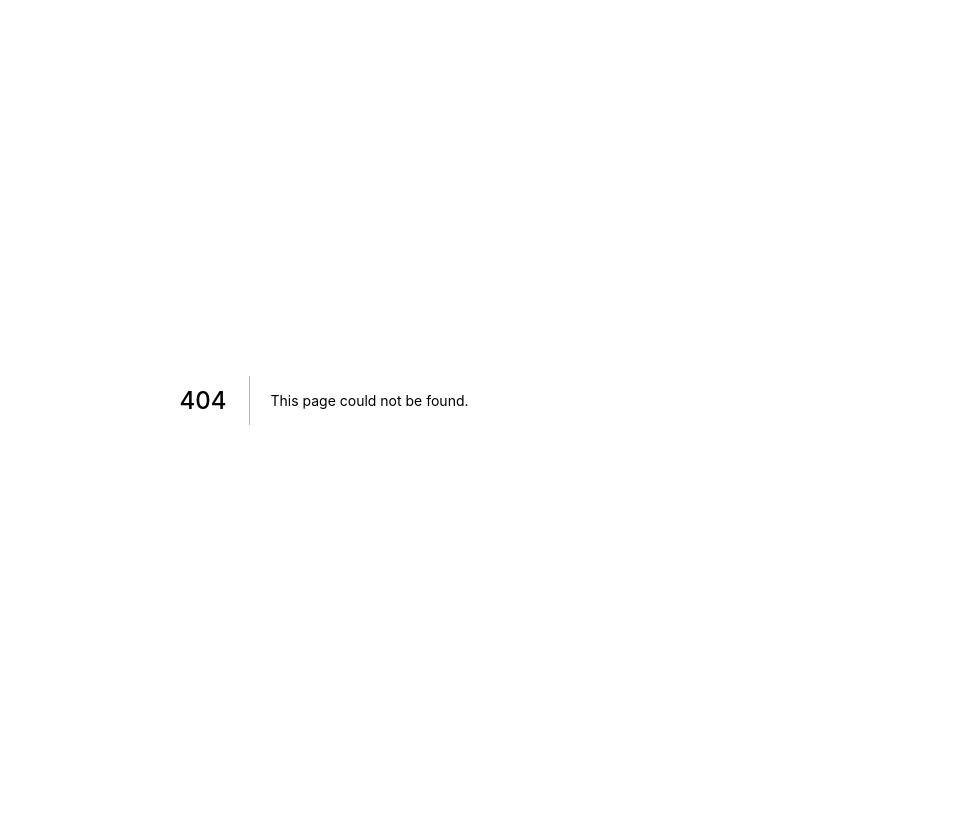
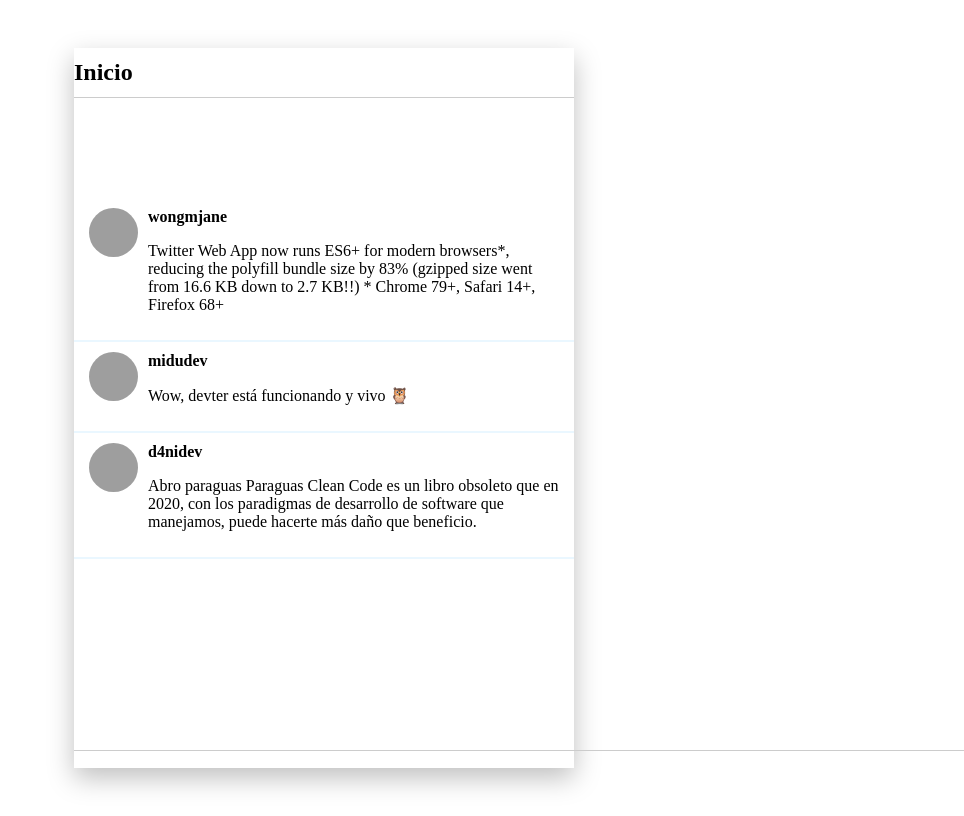
Before and after one commit to edabrito7/devter, a Next.js app: page /home in a window 1280 px wide. Before the commit this address had no page. Shown: the whole page, without its empty margins (316-1280 px from the left). Built offline with nearby package versions, Linux system fonts and the light colour scheme; grey boxes are pictures that could not be loaded.

Commit message:
jsconfig and timeline & api added

```diff
--- a/components/AppLayout/styles.js
+++ b/components/AppLayout/styles.js
@@ -32,6 +32,7 @@ export default css`
                 background #fff;
                 box-shadow: 0 10px 25px rgba(0, 0, 0, 0.25);
                 width: 100%;
+                position: relative;
                 height: 100%;
             }
 
--- /dev/null
+++ b/components/Avatar/index.js
@@ -0,0 +1,14 @@
+import styles from './styles.module.css'
+
+export default function Avatar({alt,src, text}) {
+    return (
+        <div className={styles.container}>
+            <img className={styles.avatar}
+            alt={alt}
+            src={src}
+            title={alt}
+            />
+            {text && <strong>{text }</strong>}
+        </div>
+    )
+}
--- /dev/null
+++ b/components/Avatar/styles.module.css
@@ -0,0 +1,13 @@
+.container {
+    align-items: center;
+    display: flex;
+}
+.avatar {
+    border-radius: 9999px;
+    width: 49px;
+    height: 49px;
+}
+
+.avatar + strong {
+    margin-left: 0.5rem;
+}
--- /dev/null
+++ b/components/devit/index.js
@@ -0,0 +1,30 @@
+import Avatar from 'components/Avatar'
+
+export default function Devit ({avatar, username, message, id}) {
+    return(
+        <>
+        <article>
+            <div>
+                <Avatar src={avatar} alt={username}/>
+            </div>
+            <section>
+                <strong>{username}</strong>
+                <p>{message}</p>
+            </section>
+        </article>
+
+        <style jsx>{`
+
+            div {
+                padding-right: 10px;
+            }
+            article {
+                border-bottom: 2px solid #eaf7ff;
+                    display: flex;
+                    padding: 10px 15px;
+            }
+
+        `}</style>
+        </>
+    )
+}
--- a/firebase/client.js
+++ b/firebase/client.js
@@ -22,7 +22,7 @@ const mapUserFromFirebaseAuthToUser = (user) => {
 };
 export const onAuthStateChanged = (onChange) => {
   return firebase.auth().onAuthStateChanged((user) => {
-    const normalizedUser = mapUserFromFirebaseAuthToUser(user);
+    const normalizedUser = user ? mapUserFromFirebaseAuthToUser(user) : null;
     onChange(normalizedUser);
   });
 };
--- /dev/null
+++ b/jsconfig.json
@@ -0,0 +1,5 @@
+{
+    "compilerOptions": {
+      "baseUrl": "."
+    }
+}
--- /dev/null
+++ b/pages/api/statuses/_home_timeline/index.js
@@ -0,0 +1,39 @@
+const timeline = [
+    {
+      id: "0",
+      avatar:
+        "https://pbs.twimg.com/profile_images/1274822387532328960/feySZs0k_reasonably_small.jpg",
+      username: "wongmjane",
+      message: `Twitter Web App now runs ES6+ for modern browsers*, reducing the polyfill bundle size by 83%
+
+    (gzipped size went from 16.6 KB down to 2.7 KB!!)
+
+    * Chrome 79+, Safari 14+, Firefox 68+`,
+    },
+    {
+      id: "1",
+      avatar:
+        "https://pbs.twimg.com/profile_images/1083714591752941568/Q7LnIANs_reasonably_small.jpg",
+      username: "midudev",
+      message: "Wow, devter está funcionando y vivo 🦉",
+      name: "Miguel Ángel Durán",
+    },
+    {
+      id: "2",
+      username: "d4nidev",
+      name: "Daniel de la Cruz",
+      avatar:
+        "https://pbs.twimg.com/profile_images/1177987137892958208/egsJgx1b_reasonably_small.jpg",
+      message: `Abro paraguas Paraguas
+
+    Clean Code es un libro obsoleto que en 2020, con los paradigmas de desarrollo de software que manejamos, puede hacerte más daño que beneficio.`,
+    },
+  ]
+
+
+export default (req, res) => {
+    res.statusCode = 200;
+    res.setHeader('Context-Type',  'application/json')
+    res.send(JSON.stringify(timeline))
+    res.end()
+}
--- /dev/null
+++ b/pages/home/index.js
@@ -0,0 +1,67 @@
+import {useEffect, useState} from 'react';
+
+import Applayout from 'components/AppLayout'
+import Avatar from 'components/Avatar'
+import Devit from 'components/devit';
+
+export default function HomePage () {
+    const [timeline, setTimeline] = useState([]);
+
+
+    useEffect(() => {
+        fetch('http://localhost:3000/api/statuses/_home_timeline')
+            .then(res => res.json())
+            .then(setTimeline)
+    }, [])
+    return(
+        <>
+            <Applayout>
+                <header>
+                    <h2>Inicio</h2>
+                </header>
+                <section>
+                    {timeline.map((devit) => {
+                        return(
+                            <Devit
+                            key={devit.id}
+                            username={devit.username}
+                            avatar={devit.avatar}
+                            message={devit.message}
+                            id={devit.id}
+                            />
+                        )
+                    })}
+                </section>
+                <nav>
+
+                </nav>
+            </Applayout>
+            <style jsx>{`
+                header {
+                    align-items: center;
+                    display: flex;
+                    height: 49px;
+                    border-bottom: 1px solid #ccc;
+                    position: sticky;
+                    top: 0;
+                    width: 100%;
+                }
+
+
+
+                section {
+                    padding-top: 100px;
+                }
+
+                nav {
+                    bottom: 0;
+                    border-top: 1px solid #ccc;
+                    position: fixed;
+                    height: 49px;
+                    width: 100%;
+                }
+
+            `}</style>
+        </>
+    )
+}
```
Also changed, not shown: pages/index.js (+13 -9 lines).
